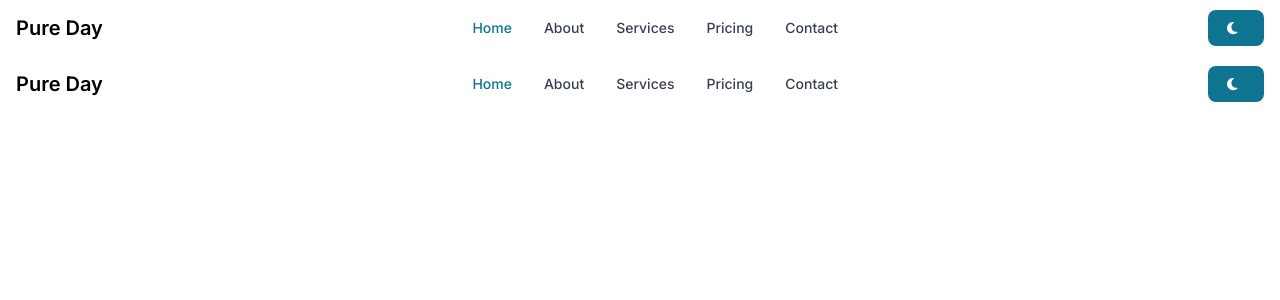
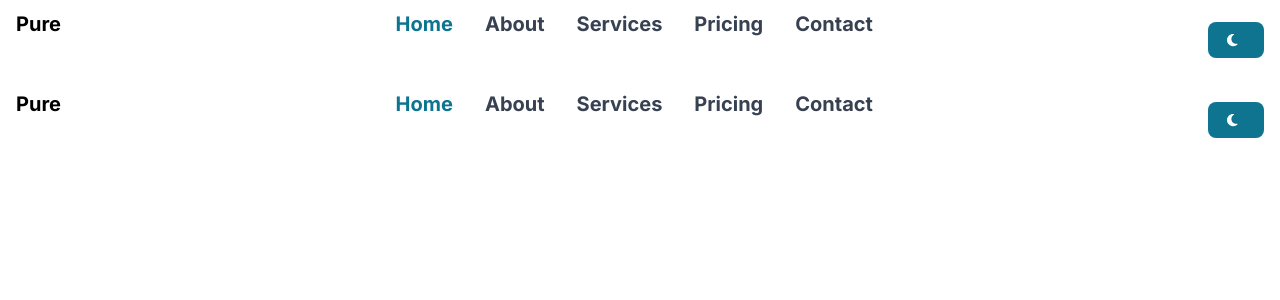
Before and after one commit to Loltolo-Lesapiti/nextpu-port, a Next.js app: page /components/navbar in a window 1280 px wide. Shown: the top 300 px of the page. Built offline with nearby package versions, Linux system fonts and the light colour scheme.

Commit message:
Create header

```diff
--- a/app/components/navbar/page.tsx
+++ b/app/components/navbar/page.tsx
@@ -19,8 +19,8 @@ const Header = () => {
   return (
     <Navbar fluid rounded>
       <Navbar.Brand href="https://flowbite-react.com">
-        <span className="self-center whitespace-nowrap text-xl font-semibold dark:text-white">
-          Pure Day
+        <span className="max-w-2xl mb-6 font-bold lg:mb-8 md:text-lg lg:text-xl dark:text-white">
+          Pure
         </span>
       </Navbar.Brand>
       <div className="flex md:order-2">
@@ -34,13 +34,37 @@ const Header = () => {
         <Navbar.Toggle />
       </div>
       <Navbar.Collapse>
-        <Navbar.Link active href="#">
+        <Navbar.Link
+          className="max-w-2xl mb-6 font-bold text-gray-700 lg:mb-8 md:text-lg lg:text-xl dark:text-gray-400"
+          active
+          href="#"
+        >
           <p>Home</p>
         </Navbar.Link>
-        <Navbar.Link href="#">About</Navbar.Link>
-        <Navbar.Link href="#">Services</Navbar.Link>
-        <Navbar.Link href="#">Pricing</Navbar.Link>
-        <Navbar.Link href="#">Contact</Navbar.Link>
+        <Navbar.Link
+          className="max-w-2xl mb-6 font-bold text-gray-700 lg:mb-8 md:text-lg lg:text-xl dark:text-gray-400"
+          href="#"
+        >
+          About
+        </Navbar.Link>
+        <Navbar.Link
+          className="max-w-2xl mb-6 font-bold text-gray-700 lg:mb-8 md:text-lg lg:text-xl dark:text-gray-400"
+          href="#"
+        >
+          Services
+        </Navbar.Link>
+        <Navbar.Link
+          className="max-w-2xl mb-6 font-bold text-gray-700 lg:mb-8 md:text-lg lg:text-xl dark:text-gray-400"
+          href="#"
+        >
+          Pricing
+        </Navbar.Link>
+        <Navbar.Link
+          className="max-w-2xl mb-6 font-bold text-gray-700 lg:mb-8 md:text-lg lg:text-xl dark:text-gray-400"
+          href="#"
+        >
+          Contact
+        </Navbar.Link>
       </Navbar.Collapse>
     </Navbar>
   );
```
